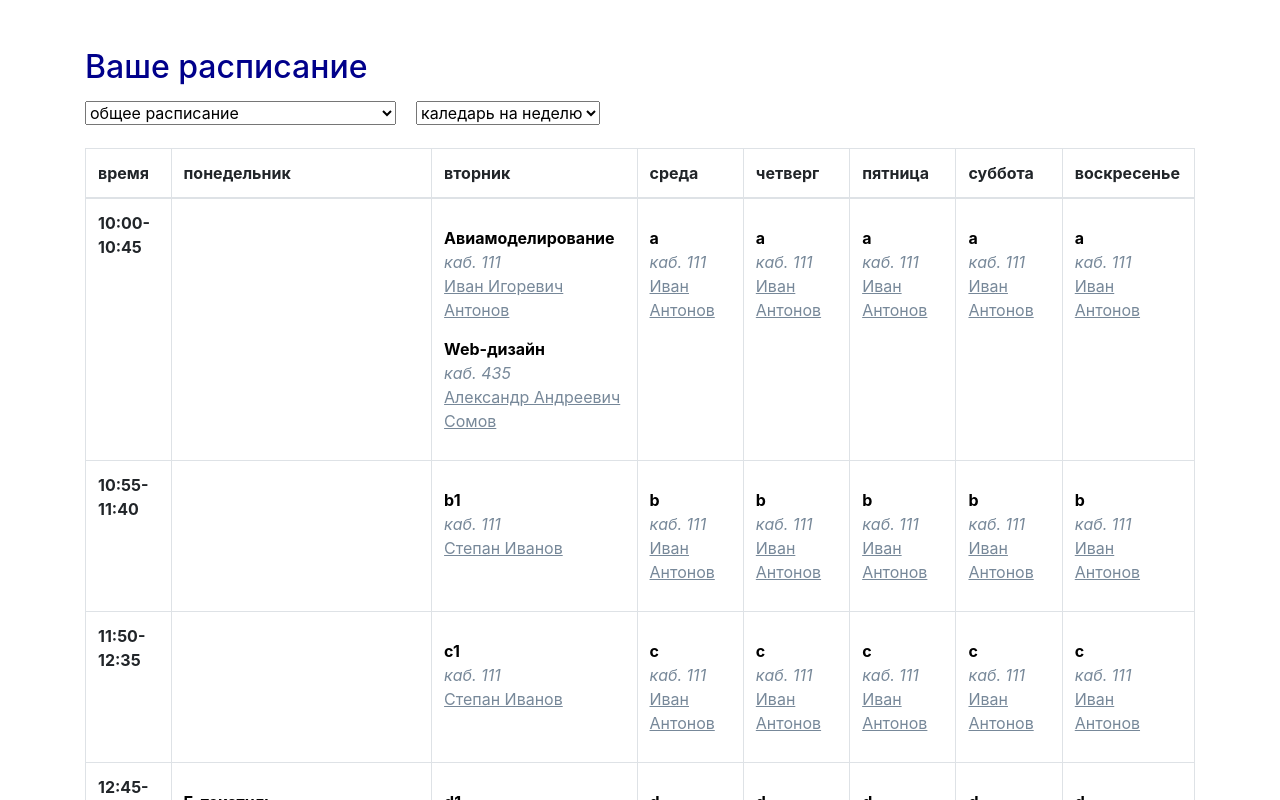
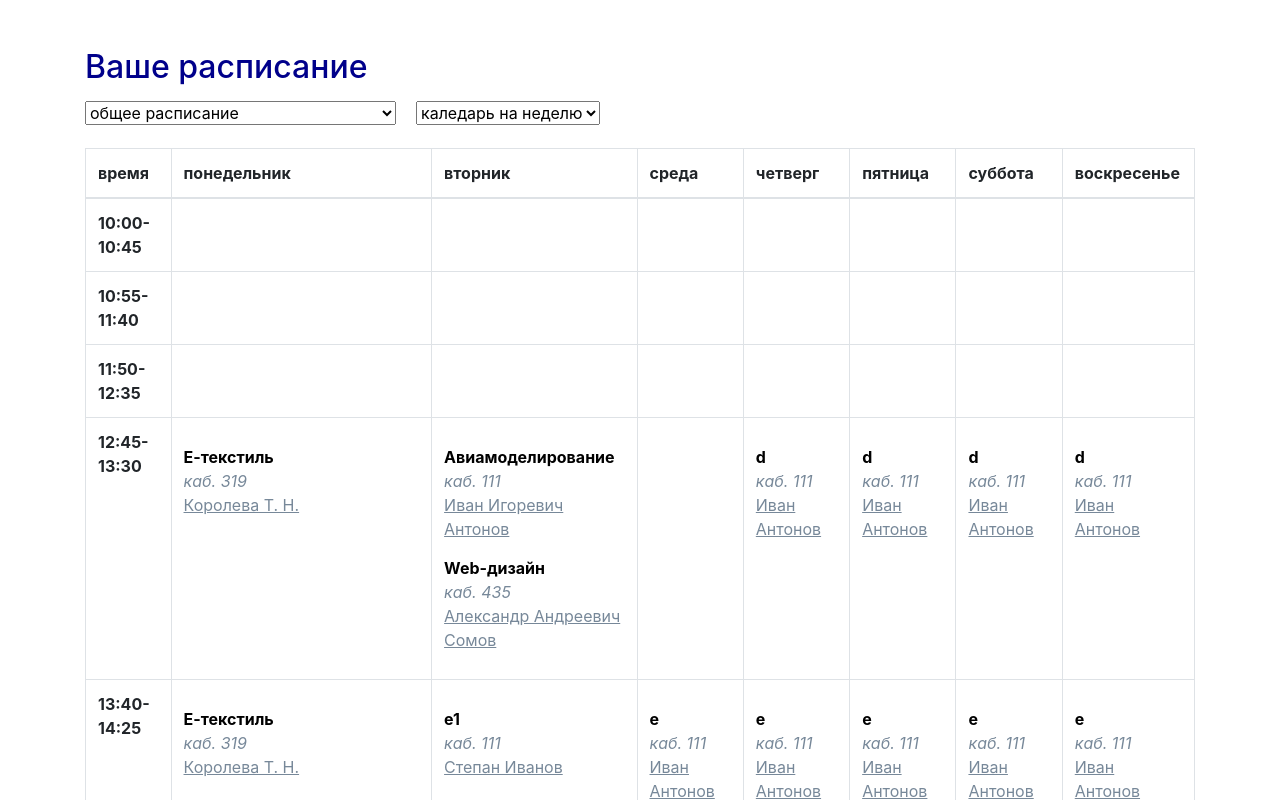
Before and after one commit to Reybandt/Vue-app, a Vue app in the folder vue-app/: page / in a window 1280 px wide. Shown: the top 800 px of the page. Built offline with nearby package versions, Linux system fonts and the light colour scheme.

Commit message:
Update App.vue

```diff
--- a/vue-app/src/App.vue
+++ b/vue-app/src/App.vue
@@ -268,30 +268,12 @@ export default {
               les: 'Авиамоделирование',
               cab: 111,
               prof: 'Иван Игоревич Антонов',
-              num: 0
+              num: 3
             },
             {
               les: 'Web-дизайн',
               cab: 435,
               prof: 'Александр Андреевич Сомов',
-              num: 0
-            },
-            {
-              les: 'b1',
-              cab: 111,
-              prof: 'Степан Иванов',
-              num: 1
-            },
-            {
-              les: 'c1',
-              cab: 111,
-              prof: 'Степан Иванов',
-              num: 2
-            },
-            {
-              les: 'd1',
-              cab: 111,
-              prof: 'Степан Иванов',
               num: 3
             },
             {
@@ -347,23 +329,57 @@ export default {
         {
           day: [
             {
-              les: 'a',
+              les: 'e',
               cab: 111,
               prof: 'Иван Антонов',
-              num: 0
+              num: 4
             },
             {
-              les: 'b',
+              les: 'f',
               cab: 111,
               prof: 'Иван Антонов',
-              num: 1
+              num: 5
             },
             {
-              les: 'c',
+              les: 'g',
               cab: 111,
               prof: 'Иван Антонов',
-              num: 2
+              num: 6
             },
+            {
+              les: 'h',
+              cab: 111,
+              prof: 'Иван Антонов',
+              num: 7
+            },
+            {
+              les: 'i',
+              cab: 111,
+              prof: 'Иван Антонов',
+              num: 8
+            },
+            {
+              les: 'j',
+              cab: 111,
+              prof: 'Иван Антонов',
+              num: 9
+            },
+            {
+              les: 'k',
+              cab: 111,
+              prof: 'Иван Антонов',
+              num: 10
+            },
+            {
+              les: 'l',
+              cab: 111,
+              prof: 'Иван Антонов',
+              num: 11
+            }
+          ]
+        },
+        {
+          day: [
             {
               les: 'd',
               cab: 111,
@@ -423,23 +439,63 @@ export default {
         {
           day: [
             {
-              les: 'a',
+              les: 'd',
               cab: 111,
               prof: 'Иван Антонов',
-              num: 0
+              num: 3
             },
             {
-              les: 'b',
+              les: 'e',
               cab: 111,
               prof: 'Иван Антонов',
-              num: 1
+              num: 4
             },
             {
-              les: 'c',
+              les: 'f',
               cab: 111,
               prof: 'Иван Антонов',
-              num: 2
+              num: 5
             },
+            {
+              les: 'g',
+              cab: 111,
+              prof: 'Иван Антонов',
+              num: 6
+            },
+            {
+              les: 'h',
+              cab: 111,
+              prof: 'Иван Антонов',
+              num: 7
+            },
+            {
+              les: 'i',
+              cab: 111,
+              prof: 'Иван Антонов',
+              num: 8
+            },
+            {
+              les: 'j',
+              cab: 111,
+              prof: 'Иван Антонов',
+              num: 9
+            },
+            {
+              les: 'k',
+              cab: 111,
+              prof: 'Иван Антонов',
+              num: 10
+            },
+            {
+              les: 'l',
+              cab: 111,
+              prof: 'Иван Антонов',
+              num: 11
+            }
+          ]
+        },
+        {
+          day: [
             {
               les: 'd',
               cab: 111,
@@ -498,176 +554,6 @@ export default {
         },
         {
           day: [
-            {
-              les: 'a',
-              cab: 111,
-              prof: 'Иван Антонов',
-              num: 0
-            },
-            {
-              les: 'b',
-              cab: 111,
-              prof: 'Иван Антонов',
-              num: 1
-            },
-            {
-              les: 'c',
-              cab: 111,
-              prof: 'Иван Антонов',
-              num: 2
-            },
-            {
-              les: 'd',
-              cab: 111,
-              prof: 'Иван Антонов',
-              num: 3
-            },
-            {
-              les: 'e',
-              cab: 111,
-              prof: 'Иван Антонов',
-              num: 4
-            },
-            {
-              les: 'f',
-              cab: 111,
-              prof: 'Иван Антонов',
-              num: 5
-            },
-            {
-              les: 'g',
-              cab: 111,
-              prof: 'Иван Антонов',
-              num: 6
-            },
-            {
-              les: 'h',
-              cab: 111,
-              prof: 'Иван Антонов',
-              num: 7
-            },
-            {
-              les: 'i',
-              cab: 111,
-              prof: 'Иван Антонов',
-              num: 8
-            },
-            {
-              les: 'j',
-              cab: 111,
-              prof: 'Иван Антонов',
-              num: 9
-            },
-            {
-              les: 'k',
-              cab: 111,
-              prof: 'Иван Антонов',
-              num: 10
-            },
-            {
-              les: 'l',
-              cab: 111,
-              prof: 'Иван Антонов',
-              num: 11
-            }
-          ]
-        },
-        {
-          day: [
-            {
-              les: 'a',
-              cab: 111,
-              prof: 'Иван Антонов',
-              num: 0
-            },
-            {
-              les: 'b',
-              cab: 111,
-              prof: 'Иван Антонов',
-              num: 1
-            },
-            {
-              les: 'c',
-              cab: 111,
-              prof: 'Иван Антонов',
-              num: 2
-            },
-            {
-              les: 'd',
-              cab: 111,
-              prof: 'Иван Антонов',
-              num: 3
-            },
-            {
-              les: 'e',
-              cab: 111,
-              prof: 'Иван Антонов',
-              num: 4
-            },
-            {
-              les: 'f',
-              cab: 111,
-              prof: 'Иван Антонов',
-              num: 5
-            },
-            {
-              les: 'g',
-              cab: 111,
-              prof: 'Иван Антонов',
-              num: 6
-            },
-            {
-              les: 'h',
-              cab: 111,
-              prof: 'Иван Антонов',
-              num: 7
-            },
-            {
-              les: 'i',
-              cab: 111,
-              prof: 'Иван Антонов',
-              num: 8
-            },
-            {
-              les: 'j',
-              cab: 111,
-              prof: 'Иван Антонов',
-              num: 9
-            },
-            {
-              les: 'k',
-              cab: 111,
-              prof: 'Иван Антонов',
-              num: 10
-            },
-            {
-              les: 'l',
-              cab: 111,
-              prof: 'Иван Антонов',
-              num: 11
-            }
-          ]
-        },
-        {
-          day: [
-            {
-              les: 'a',
-              cab: 111,
-              prof: 'Иван Антонов',
-              num: 0
-            },
-            {
-              les: 'b',
-              cab: 111,
-              prof: 'Иван Антонов',
-              num: 1
-            },
-            {
-              les: 'c',
-              cab: 111,
-              prof: 'Иван Антонов',
-              num: 2
-            },
             {
               les: 'd',
               cab: 111,
```
